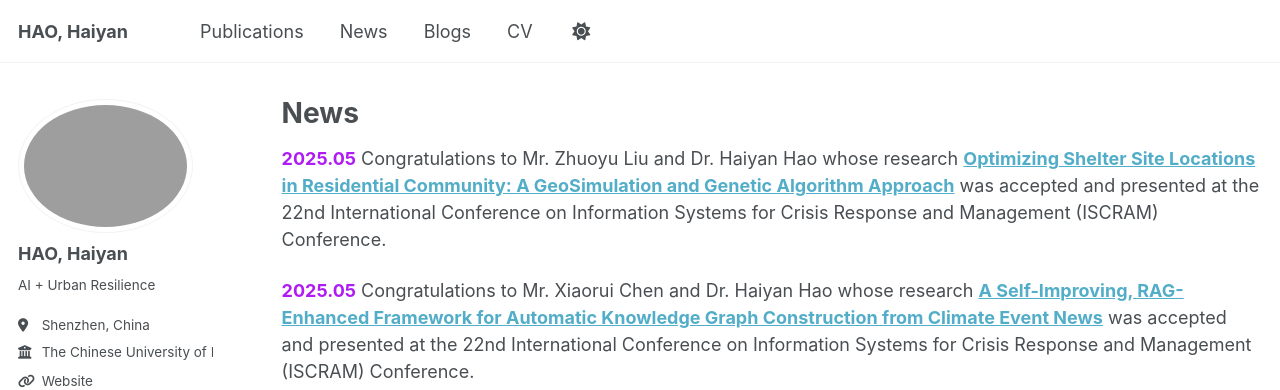
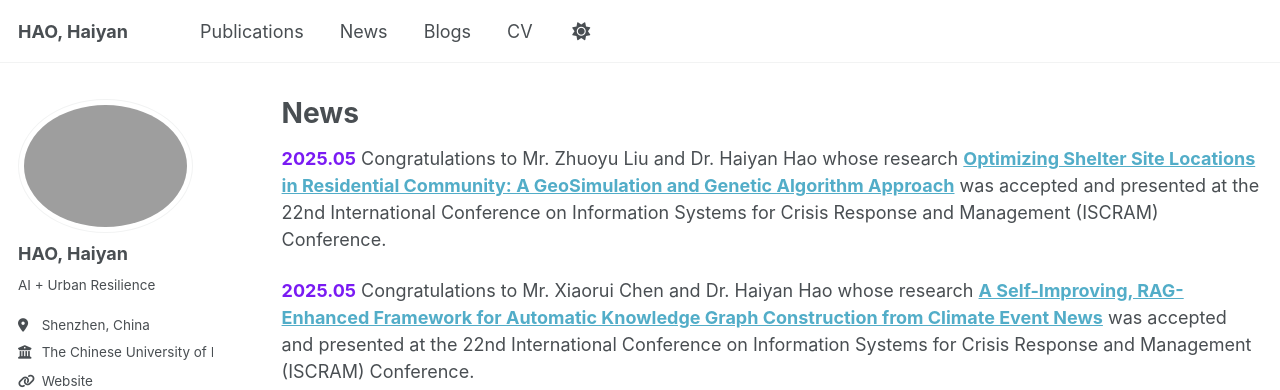
Before and after one commit to Haiyan-Hao/haiyan_hao, a Jekyll site: the page built from _pages/news.md, in a window 1280 px wide. Shown: the top 390 px of the page. Built offline with Jekyll 4.4.1, drawn with Linux system fonts in a browser that asks for light colours; some web fonts are replaced.

Commit message:
Update news.md

```diff
--- a/_pages/news.md
+++ b/_pages/news.md
@@ -5,6 +5,6 @@ permalink: /news/
 author_profile: true
 ---
 
-**<font color="af1bf3">2025.05</font>** Congratulations to Mr. Zhuoyu Liu and Dr. Haiyan Hao whose research [**Optimizing Shelter Site Locations in Residential Community: A GeoSimulation and Genetic Algorithm Approach**](https://ojs.iscram.org/index.php/Proceedings/article/view/153) was accepted and presented at the 22nd International Conference on Information Systems for Crisis Response and Management (ISCRAM) Conference.
+**<font color="7a1bf3">2025.05</font>** Congratulations to Mr. Zhuoyu Liu and Dr. Haiyan Hao whose research [**Optimizing Shelter Site Locations in Residential Community: A GeoSimulation and Genetic Algorithm Approach**](https://ojs.iscram.org/index.php/Proceedings/article/view/153) was accepted and presented at the 22nd International Conference on Information Systems for Crisis Response and Management (ISCRAM) Conference.
 
-**<font color="af1bf3">2025.05</font>** Congratulations to Mr. Xiaorui Chen and Dr. Haiyan Hao whose research [**A Self-Improving, RAG-Enhanced Framework for Automatic Knowledge Graph Construction from Climate Event News**](https://ojs.iscram.org/index.php/Proceedings/article/view/154) was accepted and presented at the 22nd International Conference on Information Systems for Crisis Response and Management (ISCRAM) Conference.
+**<font color="7a1bf3">2025.05</font>** Congratulations to Mr. Xiaorui Chen and Dr. Haiyan Hao whose research [**A Self-Improving, RAG-Enhanced Framework for Automatic Knowledge Graph Construction from Climate Event News**](https://ojs.iscram.org/index.php/Proceedings/article/view/154) was accepted and presented at the 22nd International Conference on Information Systems for Crisis Response and Management (ISCRAM) Conference.
```
